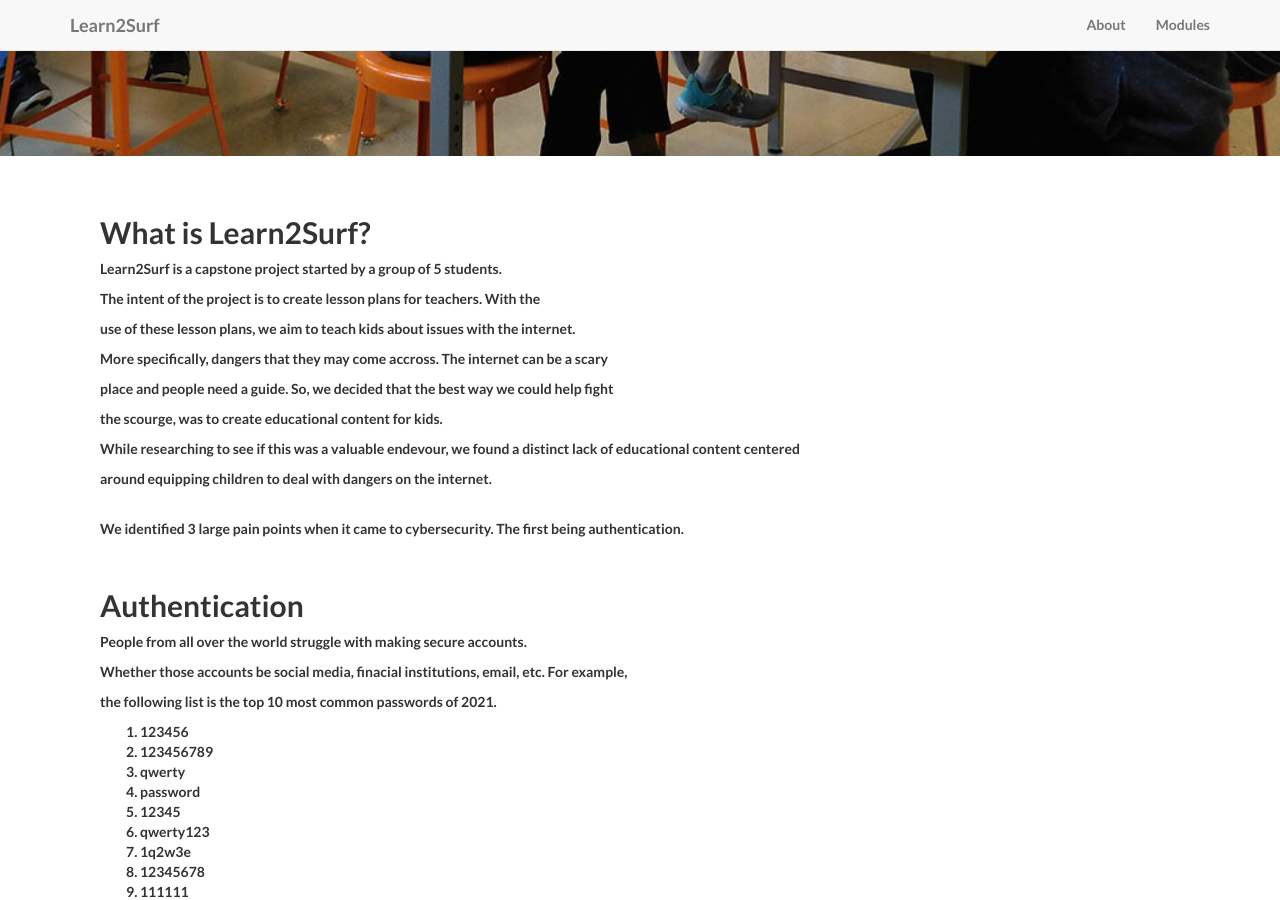
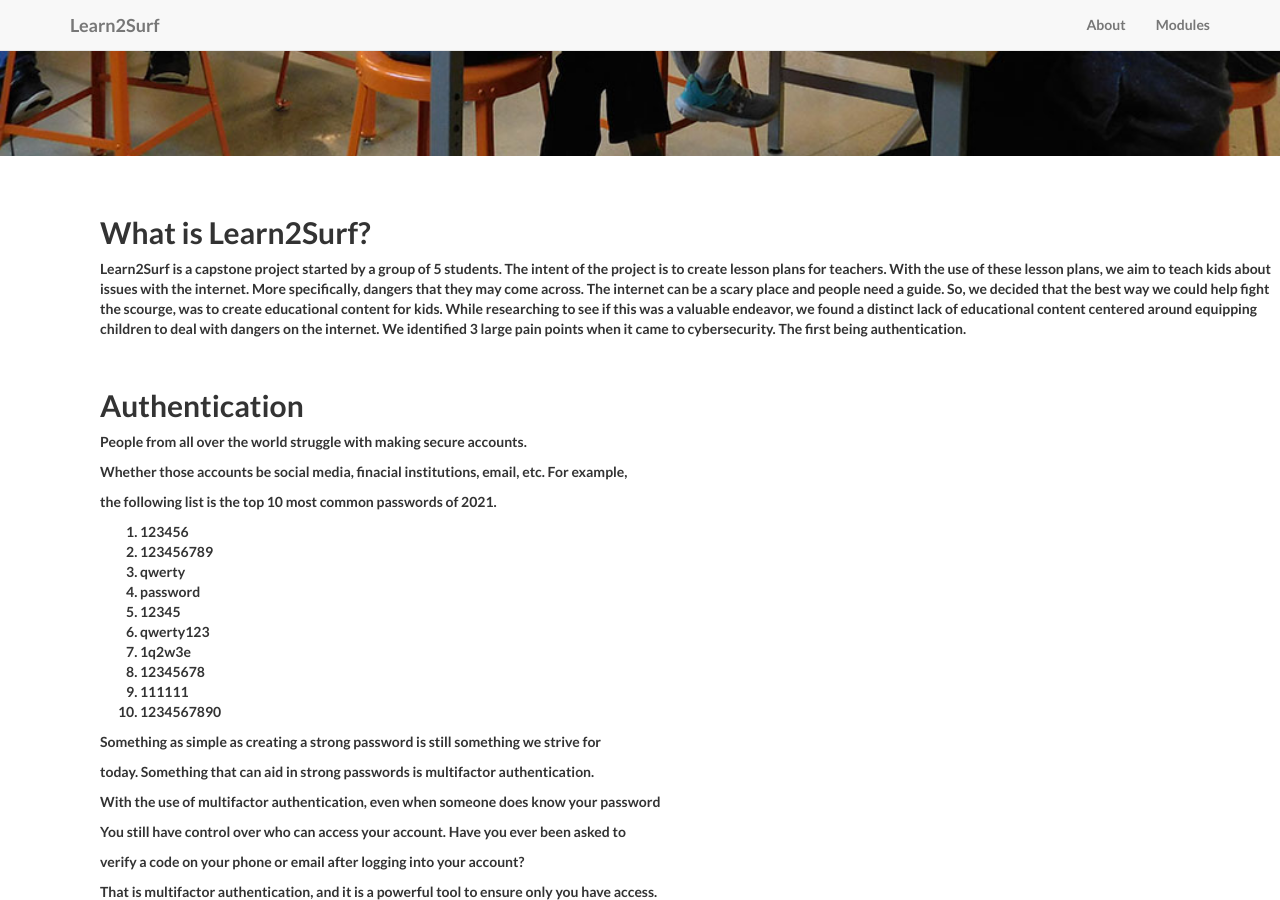
Before and after one commit to Konnor-Filip/Learn2Surf, a Jekyll site: the page built from index.html, in a window 1280 px wide and 900 px high, scrolled down 621 px. Built offline with Jekyll 4.4.1, drawn with Linux system fonts in a browser that asks for light colours.

Commit message:
adding new format

```diff
--- a/index.html
+++ b/index.html
@@ -40,17 +40,13 @@
     <div>
         <div>
             <br /><br />
+            <div style="margin-right: auto; margin-left: 0;">
             <h2>What is Learn2Surf?</h2>
-            <p>Learn2Surf is a capstone project started by a group of 5 students.</p>
-            <p>The intent of the project is to create lesson plans for teachers. With the</p>
-            <p>use of these lesson plans, we aim to teach kids about issues with the internet.</p>
-            <p>More specifically, dangers that they may come accross. The internet can be a scary</p>
-            <p>place and people need a guide. So, we decided that the best way we could help fight</p>
-            <p>the scourge, was to create educational content for kids.</p>
-            <p>While researching to see if this was a valuable endevour, we found a distinct lack of educational content centered</p>
-            <p>around equipping children to deal with dangers on the internet.</p>
-            <br />
-            <p>We identified 3 large pain points when it came to cybersecurity. The first being authentication.</p>
+            </div>
+            <div style="margin-left: auto; margin-right: 0;">
+            <p>Learn2Surf is a capstone project started by a group of 5 students. The intent of the project is to create lesson plans for teachers. With the use of these lesson plans, we aim to teach kids about issues with the internet. More specifically, dangers that they may come across. The internet can be a scary place and people need a guide. So, we
+            decided that the best way we could help fight the scourge, was to create educational content for kids. While researching to see if this was a valuable endeavor, we found a distinct lack of educational content centered around equipping children to deal with dangers on the internet. We identified 3 large pain points when it came to cybersecurity. The first being authentication.</p>
+            </div>
             <br />
             <h2>Authentication</h2>
             <p>People from all over the world struggle with making secure accounts.</p>
```
